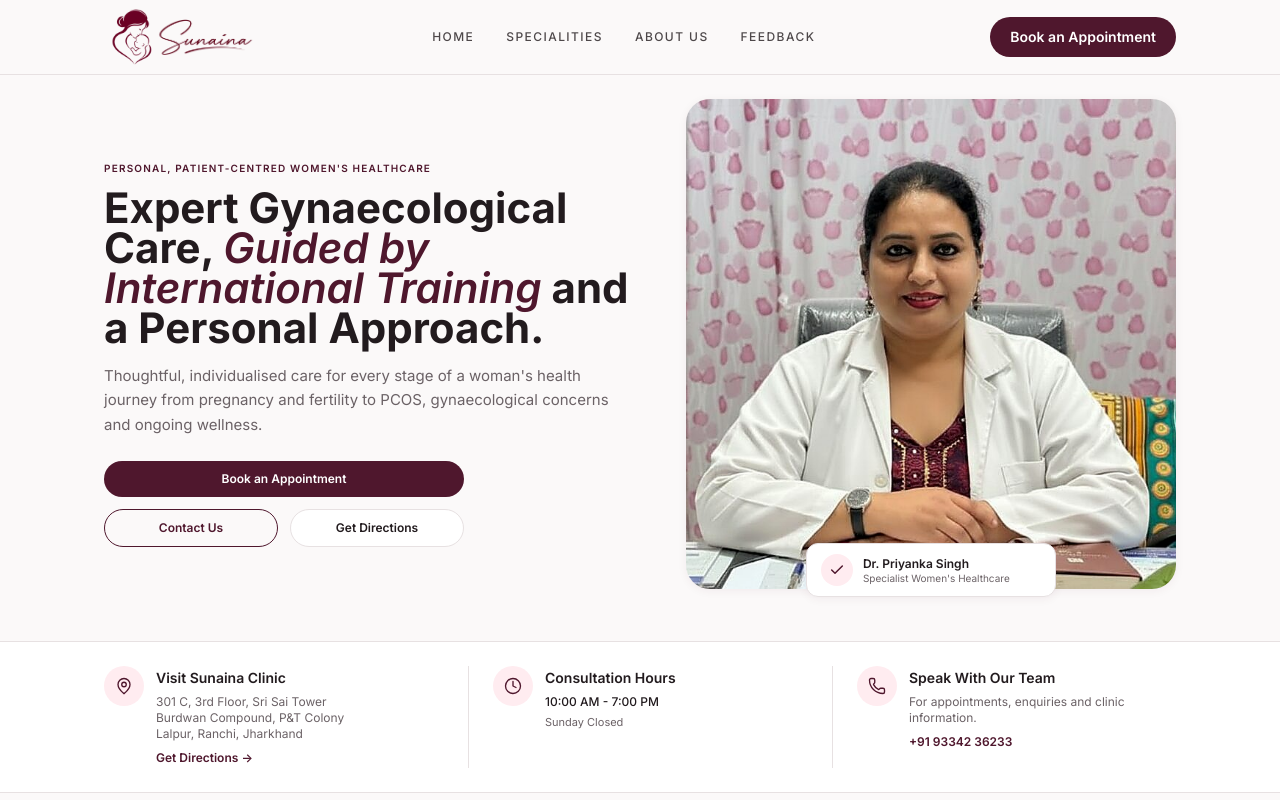
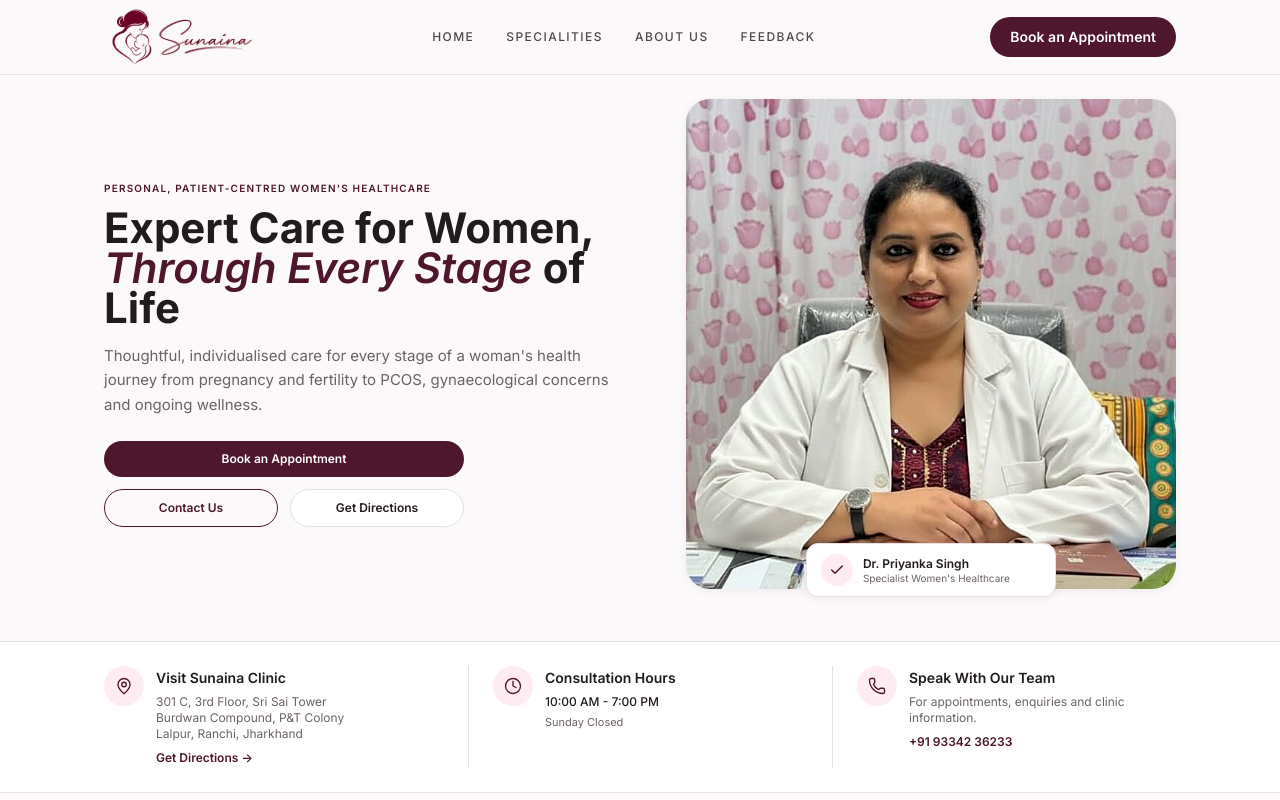
Before and after one commit to Lavanya-Saride/sunaina-clinic, a React (Vite) app in the folder client/: page / in a window 1280 px wide. Shown: the top 800 px of the page. Built offline with nearby package versions, Linux system fonts and the light colour scheme; no server answers.

Commit message:
Modification in the content

```diff
--- a/client/src/sections/Hero.jsx
+++ b/client/src/sections/Hero.jsx
@@ -14,11 +14,11 @@ export default function Hero() {
             </p>
 
             <h1 className="text-3xl sm:text-4xl lg:text-[42px] font-bold text-ink leading-[1.13] mb-4">
-              Expert Gynaecological Care,{' '}
+              Expert Care for Women,{' '}
               <span className="italic font-semibold text-maroon">
-                Guided by International Training
+                Through Every Stage
               </span>{' '}
-              and a Personal Approach.
+               of Life
             </h1>
 
             <p className="text-muted text-sm sm:text-[15px] leading-relaxed mb-6 max-w-lg mx-auto lg:mx-0">
```
